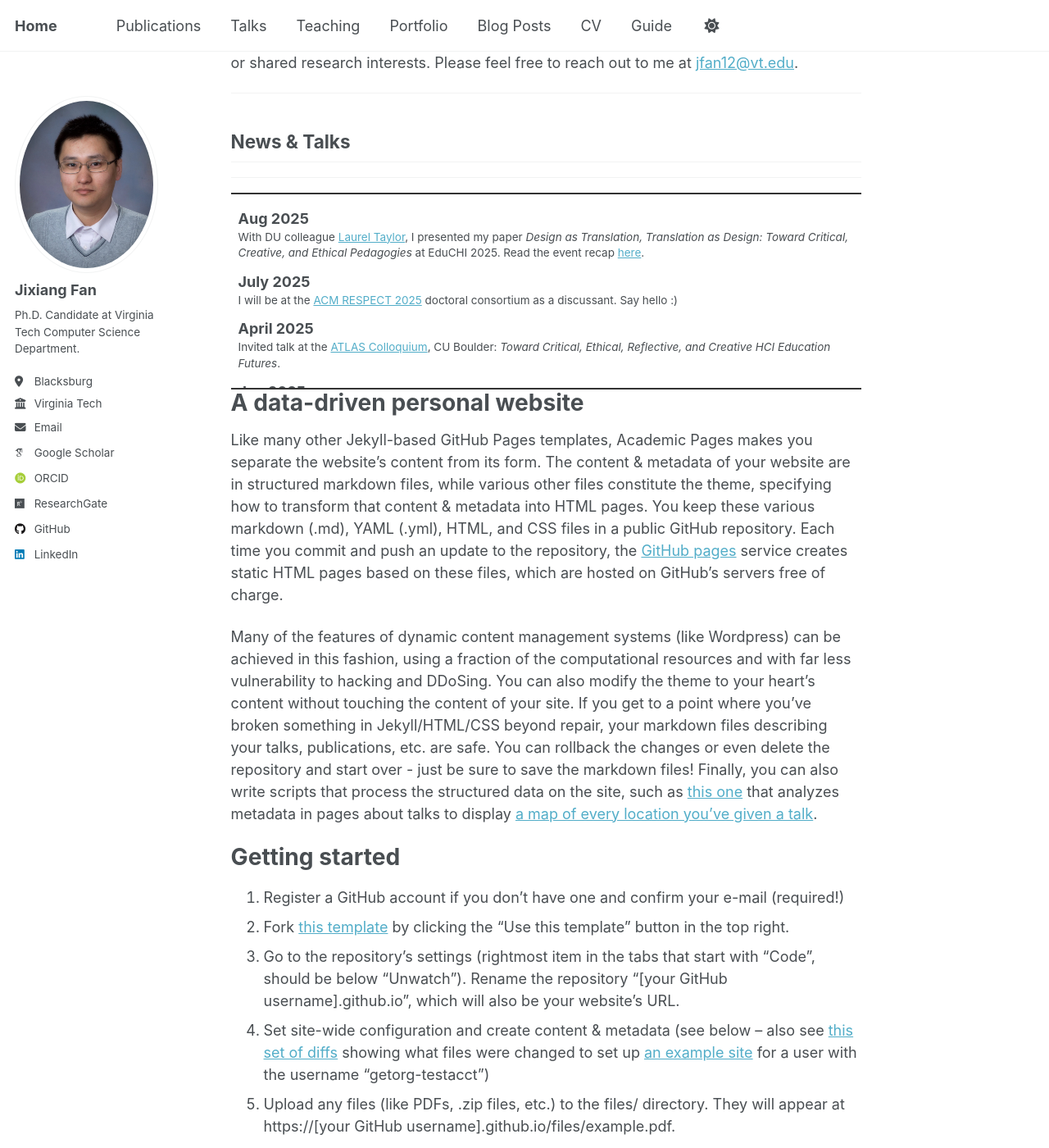
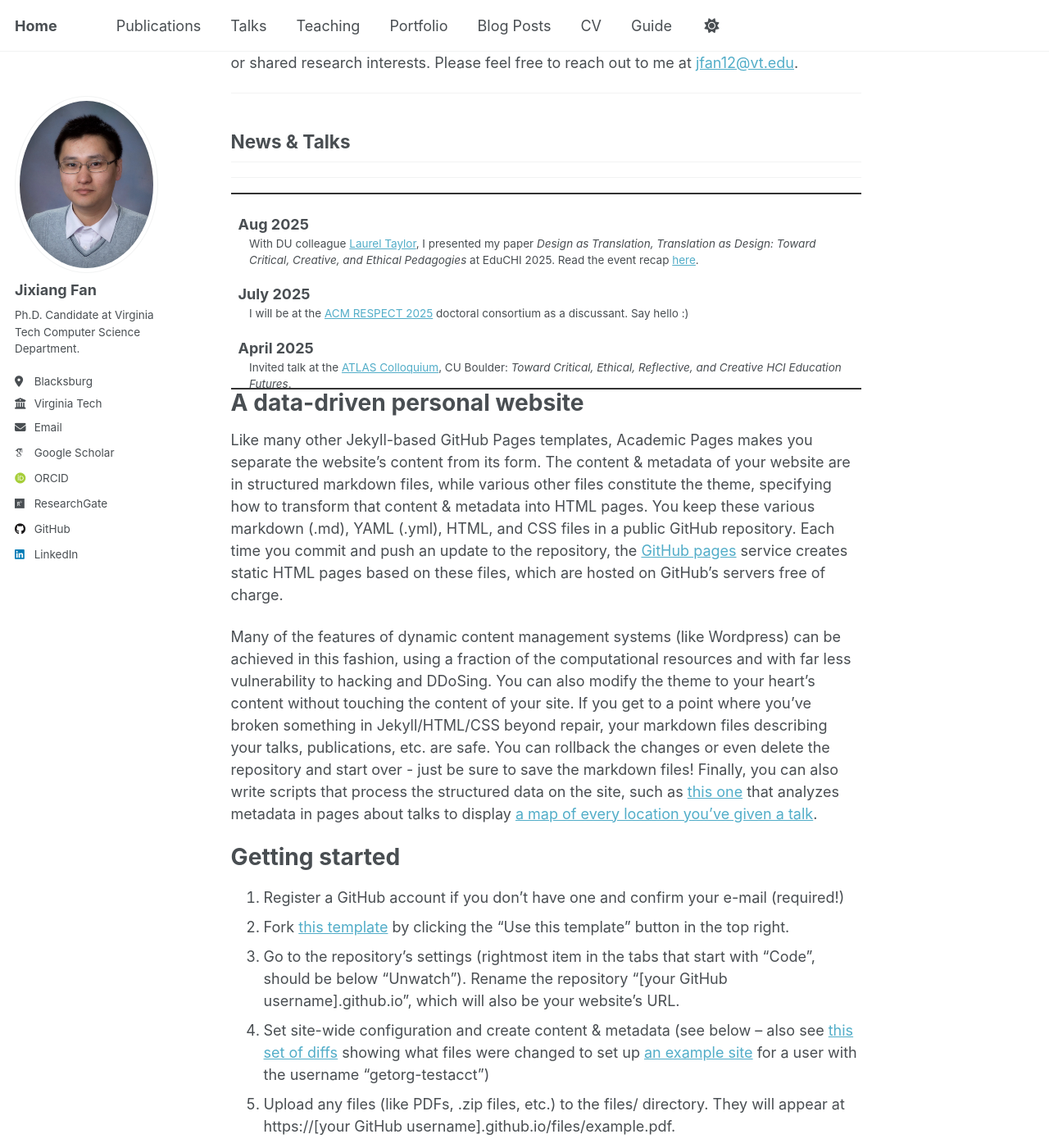
Before and after one commit to JixiangFan/web, a Jekyll site: the page built from _pages/about.md, in a window 1280 px wide and 1400 px high, scrolled down 704 px. Shown: the whole window at 82% size. Built offline with Jekyll 4.4.1, drawn with Linux system fonts in a browser that asks for light colours; some web fonts are replaced.

Commit message:
Update main.scss

```diff
--- a/assets/css/main.scss
+++ b/assets/css/main.scss
@@ -41,31 +41,3 @@
     "vendor/font-awesome/brands",
     "vendor/magnific-popup/magnific-popup"
 ;
-
-/* --- News & Talks panel --- */
-.news-box {
-  max-height: 240px;
-  overflow-y: auto;
-  padding: 0.25rem 0.5rem;
-  border-top: 2px solid #333;
-  border-bottom: 2px solid #333;
-}
-
-.news-list {
-  margin: 0.5rem 0;
-}
-
-.news-list dt {
-  font-weight: 700;
-  margin-top: 0.6rem;
-}
-
-.news-list dd {
-  margin-left: 0;
-  margin-bottom: 0.6rem;
-  line-height: 1.45;
-}
-
-.news-box a {
-  text-decoration: underline;
-}
```
